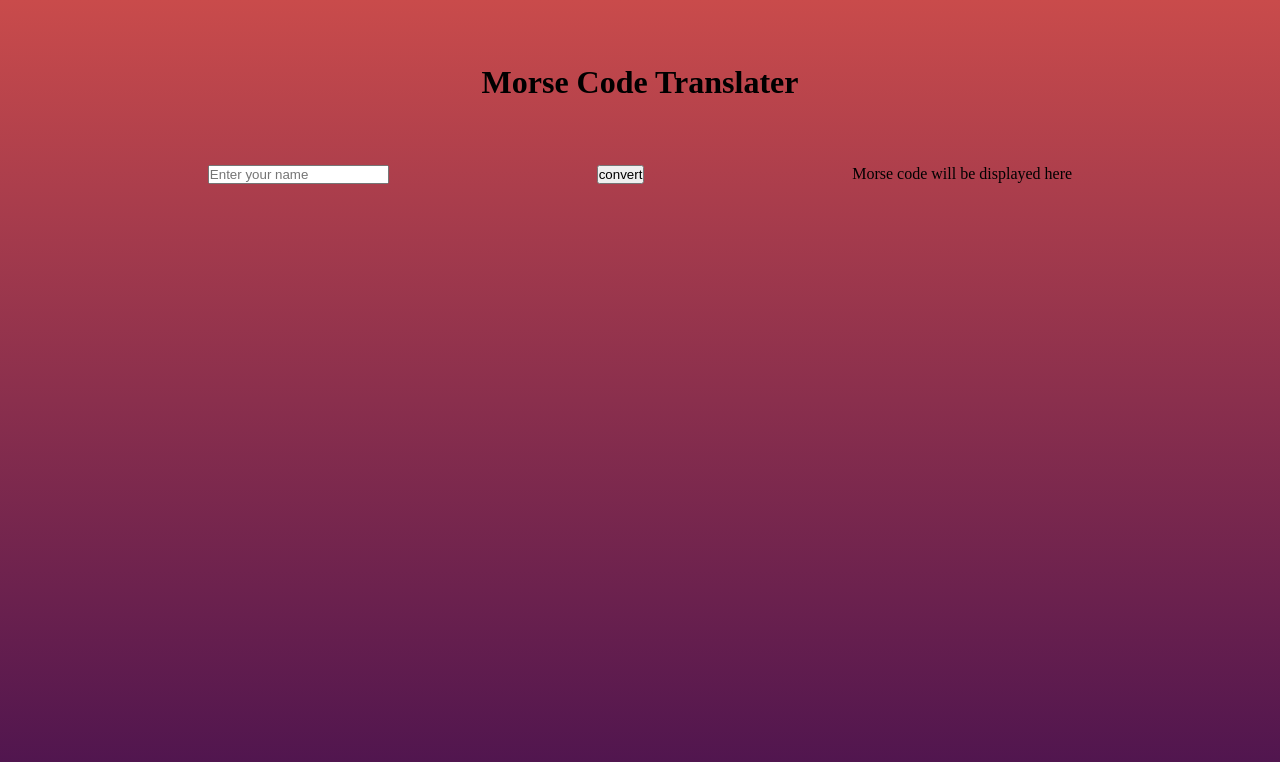
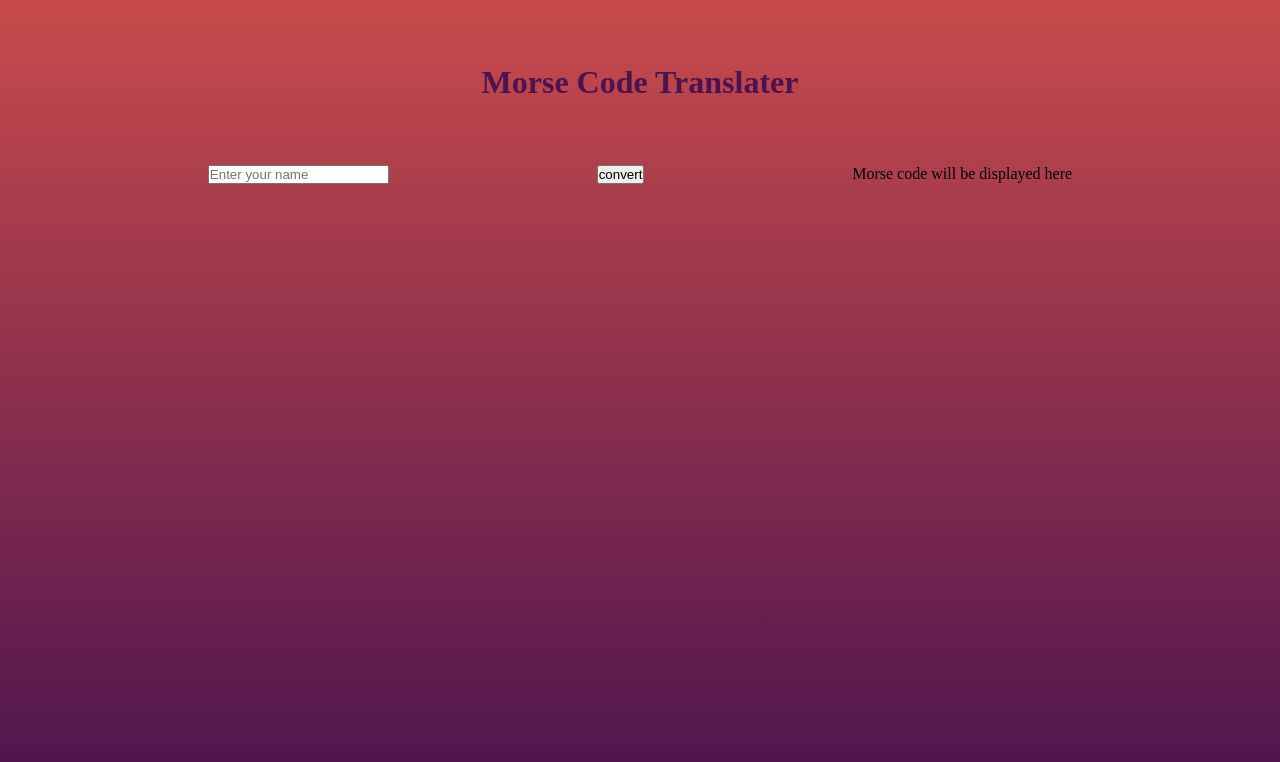
Before and after one commit to Khemi1998/MorseCodeTranslation, a website with bundled scripts: page index.html in a window 1280 px wide. Built offline with nearby package versions, Linux system fonts and the light colour scheme.

Commit message:
iteration10: adjusting text colour

```diff
--- a/assets/styles/_typography.scss
+++ b/assets/styles/_typography.scss
@@ -3,4 +3,5 @@ h1 {
     align-items: center;
     text-align: center;
     padding: 5%;
+    color: #4b134f;
 }
```
Also changed, not shown: styles.css.
